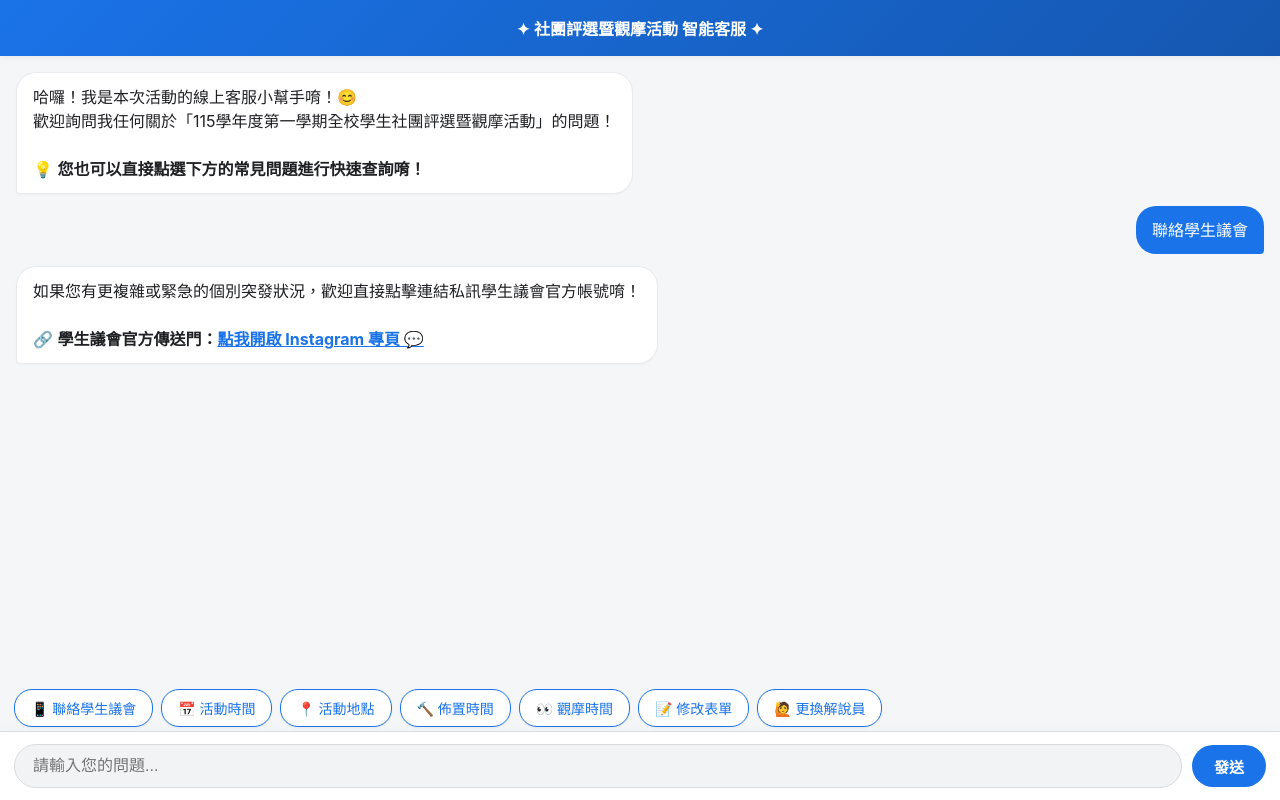
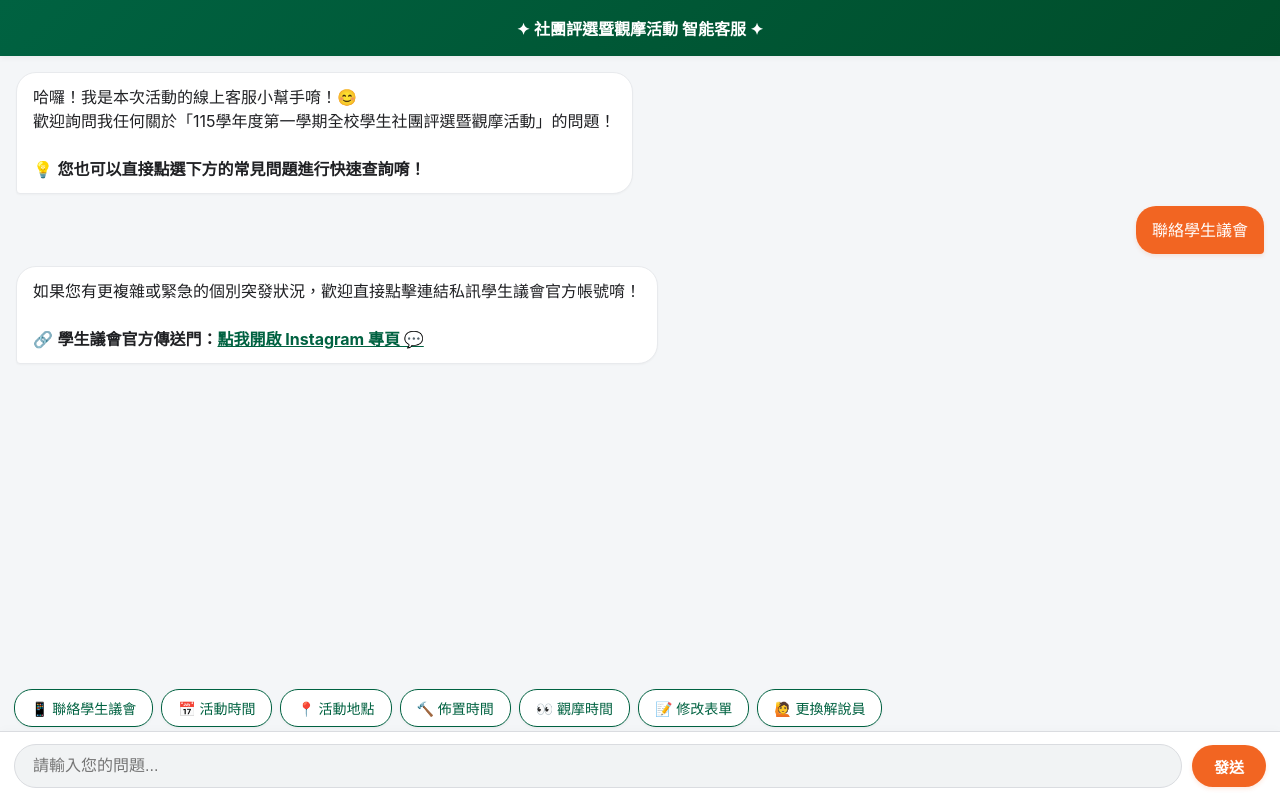
Before and after one commit to jissoname/hksp25, a plain HTML site: page index.html in a window 1280 px wide. Both pictures are taken after a click on the element "📱 聯絡學生議會". Drawn offline with Linux system fonts and the light colour scheme.

Commit message:
Update index.html

```diff
--- a/index.html
+++ b/index.html
@@ -26,7 +26,7 @@
             box-sizing: border-box;
         }
         .chat-header {
-            background: linear-gradient(135deg, #1a73e8, #1557b0);
+            background: linear-gradient(135deg, #006241, #004d2a);
             color: white;
             padding: 16px;
             font-weight: 600;
@@ -49,7 +49,7 @@
         }
         .message { max-width: 82%; padding: 12px 16px; border-radius: 20px; font-size: 16px; line-height: 1.5; word-break: break-all; box-sizing: border-box; }
         .bot { background: white; color: #202124; align-self: flex-start; border-bottom-left-radius: 4px; border: 1px solid #e8eaed; box-shadow: 0 1px 2px rgba(0,0,0,0.03); }
-        .user { background: #1a73e8; color: white; align-self: flex-end; border-bottom-right-radius: 4px; }
+        .user { background: #f26522; color: white; align-self: flex-end; border-bottom-right-radius: 4px; box-shadow: 0 2px 4px rgba(242,101,34,0.15); }
         .quick-tags-container {
             padding: 10px 14px 4px 14px;
             background: #f4f6f8;
@@ -63,8 +63,8 @@
         .quick-tags-container::-webkit-scrollbar { display: none; }
         .quick-tag {
             background: white;
-            color: #1a73e8;
-            border: 1px solid #1a73e8;
+            color: #006241;
+            border: 1px solid #006241;
             padding: 8px 16px;
             border-radius: 18px;
             font-size: 14px;
@@ -73,7 +73,7 @@
             transition: all 0.2s ease;
             box-shadow: 0 1px 3px rgba(0,0,0,0.05);
         }
-        .quick-tag:hover { background: #1a73e8; color: white; }
+        .quick-tag:hover { background: #006241; color: white; }
         .chat-input-area {
             padding: 12px 14px;
             border-top: 1px solid #dadce0;
@@ -97,9 +97,9 @@
             -webkit-appearance: none;
             box-sizing: border-box;
         }
-        .chat-input:focus { border-color: #1a73e8; background: white; }
+        .chat-input:focus { border-color: #006241; background: white; }
         .send-btn {
-            background: #1a73e8;
+            background: #f26522;
             color: white;
             border: none;
             height: 42px;
@@ -109,9 +109,10 @@
             cursor: pointer;
             font-size: 15px;
             flex-shrink: 0;
+            box-shadow: 0 2px 4px rgba(242,101,34,0.15);
         }
         .chat-link {
-            color: #1a73e8 !important;
+            color: #006241 !important;
             text-decoration: underline !important;
             font-weight: bold !important;
             cursor: pointer !important;
@@ -152,14 +153,13 @@
     window.addEventListener('orientationchange', resetVH);
     resetVH();
 
-    // 💡 核心優化：每個問題只保留一個精準的關鍵詞，完全對應上方快捷按鈕的中文文字（不含 emoji）
     const faqData = [
         { keywords: ["聯絡學生議會"], answer: "如果您有更複雜或緊急的個別突發狀況，歡迎直接點擊連結私訊學生議會官方帳號唷！<br><br>🔗 <b>學生議會官方傳送門：</b><span class='chat-link' onclick='openInstagram()'>點我開啟 Instagram 專頁 💬</span>" },
         { keywords: ["活動時間"], answer: "活動時間為 2026年12月10日（星期四）10:30 - 17:30 唷！" },
         { keywords: ["活動地點"], answer: "本次活動的地點在「弘光科技大學 毓麟館」唷！" },
         { keywords: ["佈置時間"], answer: "請各社團特別注意時間唷！場地佈置時間為當天 10:30 開始，並於 13:00 準時結束。請大家抓緊時間，在規定時間內完成精彩的社團佈置唷！" },
         { keywords: ["觀摩時間"], answer: "這次的重頭戲——觀摩時間為 16:30 - 16:50，共計 20 分鐘！這段時間大家可以互相交流、互相學習，請好好把握這珍貴的 20 分鐘唷！" },
-        { keywords: ["修改表單"], answer: "如果需要更改 Google 表單內容，請不要自己重複填寫唷！請直接點擊下方連結聯絡學生議會官方 IG，由相關人員來協助你進行修改與調整。<br><br>🔗 <b>議會 IG 傳送門：</b><span class='chat-link' onclick='openInstagram()'>點我開啟 Instagram 專頁 💬</span>" },
+        { keywords: ["修改表單"], answer: "如果需要更改 Google 表單內容，請不要自己重複填寫唷！請直接聯絡「學生議會官方填單或IG」，由相關人員來協助你進行修改與調整。<br><br>🔗 <b>議會 IG 傳送門：</b><span class='chat-link' onclick='openInstagram()'>點我開啟 Instagram 專頁 💬</span>" },
         { keywords: ["更換解說員"], answer: "不可私自更換解說員！大會嚴格規定「不允許私自更換解說員身分」。如果有任何特殊或緊急突發狀況，請務必先向主辦單位正式回報並取得同意，絕對不能私下自行更換唷！" }
     ];
 
```
